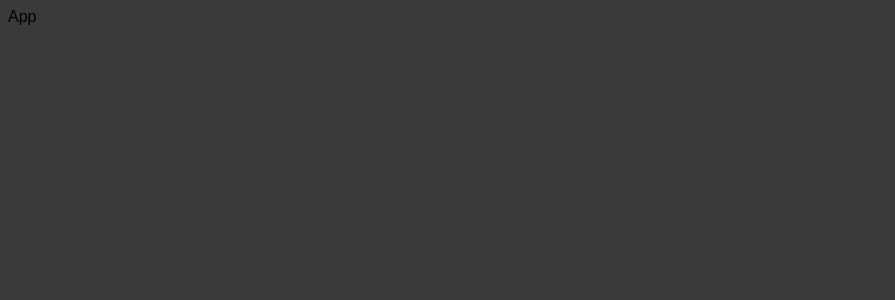
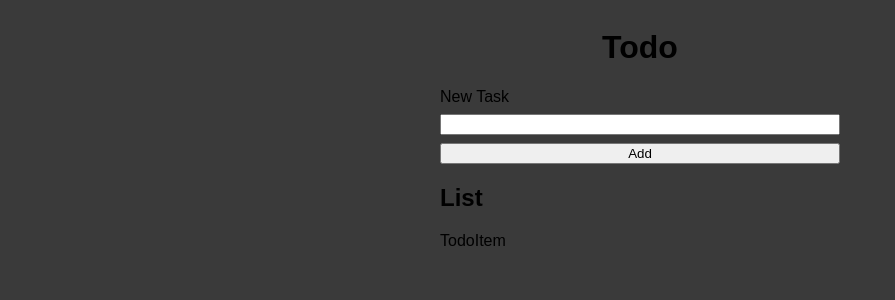
Before and after one commit to itohara22/todo-app, a React (Vite) app: page / in a window 1280 px wide. Shown: the top 300 px of the page, without its empty margins (0-895 px from the left). Built offline with nearby package versions, Linux system fonts and the light colour scheme.

Commit message:
created and imported components to App

```diff
--- a/index.html
+++ b/index.html
@@ -2,9 +2,8 @@
 <html lang="en">
   <head>
     <meta charset="UTF-8" />
-    <link rel="icon" type="image/svg+xml" href="/vite.svg" />
     <meta name="viewport" content="width=device-width, initial-scale=1.0" />
-    <title>Vite + React</title>
+    <title>Todo</title>
   </head>
   <body>
     <div id="root"></div>
--- a/src/App.jsx
+++ b/src/App.jsx
@@ -1,9 +1,16 @@
 import React from "react";
-
+import NewTodoForm from "./components/NewTodoForm";
+import TodoList from "./components/TodoList";
 import "./style.css";
 
 const App = () => {
-  return <div>App</div>;
+  return (
+    <>
+      <h1>Todo</h1>
+      <NewTodoForm />
+      <TodoList />
+    </>
+  );
 };
 
 export default App;
--- /dev/null
+++ b/src/components/NewTodoForm.jsx
@@ -0,0 +1,15 @@
+import React from "react";
+
+const NewTodoForm = () => {
+  return (
+    <form>
+      <div className="form_row">
+        <label>New Task</label>
+        <input type="text" id="new_task" />
+      </div>
+      <button type="submit">Add</button>
+    </form>
+  );
+};
+
+export default NewTodoForm;
--- /dev/null
+++ b/src/components/TodoItem.jsx
@@ -0,0 +1,9 @@
+import React from 'react'
+
+const TodoItem = () => {
+  return (
+    <div>TodoItem</div>
+  )
+}
+
+export default TodoItem
--- /dev/null
+++ b/src/components/TodoList.jsx
@@ -0,0 +1,14 @@
+import React from "react";
+
+import TodoItem from "./TodoItem";
+
+const TodoList = () => {
+  return (
+    <>
+      <h2>List</h2>
+      <TodoItem />
+    </>
+  );
+};
+
+export default TodoList;
--- a/src/style.css
+++ b/src/style.css
@@ -5,4 +5,22 @@
 
 body {
   background-color: rgb(58, 58, 58);
+  display: grid;
+  place-items: center;
 }
+
+h1 {
+  text-align: center;
+}
+
+form {
+  min-width: 400px;
+  display: flex;
+  flex-direction: column;
+  gap: 0.5rem;
+}
+.form_row {
+  display: flex;
+  flex-direction: column;
+  gap: 0.5rem;
+}
```
